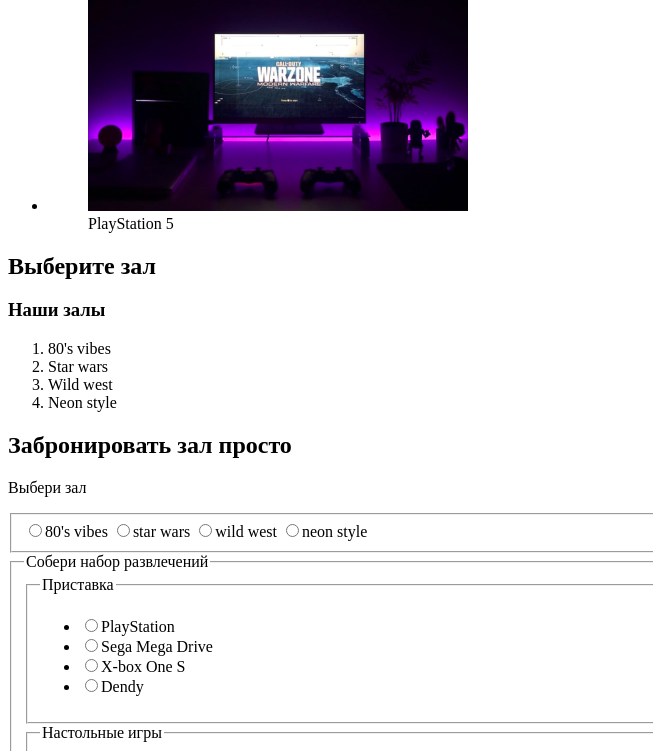
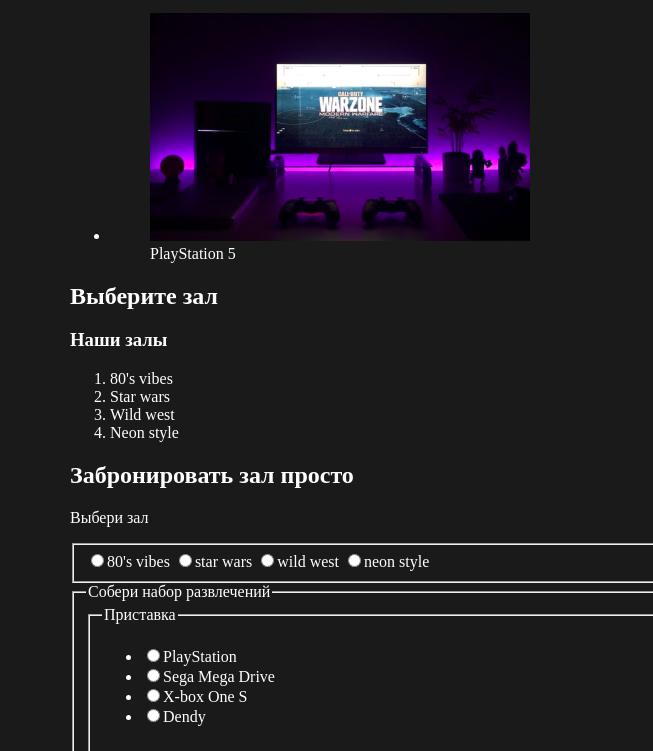
Before and after one commit to valeriizraz/project, a plain HTML site: page Go/index.html in a window 1280 px wide. Shown: the part 1649-2400 px from the top of the page, without its empty margins (0-653 px from the left). Drawn offline with Linux system fonts and the light colour scheme.

Commit message:
init progect

```diff
--- a/Go/index.html
+++ b/Go/index.html
@@ -7,12 +7,12 @@
     <title>GO</title>
 
     <link type="image/svg+xml" rel="icon" href="./img/favicon/logo.jpg">
-
+    <link rel="stylesheet" href="./style.css">
 </head>
 
 
 <body>
-
+    <div class="wrapper">
         <header>
             <div>
                 <img src="./img/logo/logo.svg" alt="logo">
@@ -248,7 +248,7 @@
 
                     <blockquote>
                         <p><b>GAME OVER -</b> это место незабываемых впечатлений</p>
-                    <cite>Аркадий Абакич сщздатель игровой територии GAME OVER</cite>
+                        <cite class="text-transform">Аркадий Абакич сщздатель игровой територии GAME OVER</cite>
                     </blockquote>
                 </div>
             </section>
@@ -302,7 +302,7 @@
                 </ul>
             </div>
         </footer>
-
+    </div>
 
 
 
--- /dev/null
+++ b/Go/style.css
@@ -0,0 +1,18 @@
+* {
+    box-sizing: border-box;
+}
+
+body {
+    background-color: #1B1A1B;
+    color: #FFFFFF;
+}
+
+.text-transform {
+    text-transform: uppercase;
+}
+
+.wrapper {
+    width: 1200px;
+    padding: 30px;
+    margin: 0 auto;
+}
```
Lines whose indentation alone changed are shown as unchanged.
